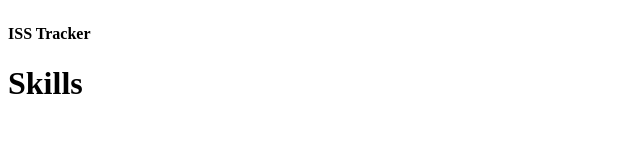
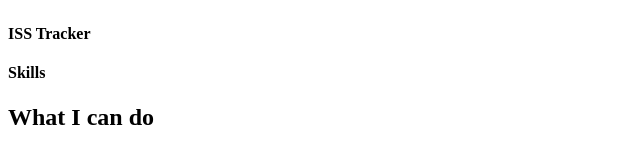
Before and after one commit to EricL0wry/eric-lowry-portfolio, a React app: page / in a window 1280 px wide. Shown: the part 1663-1811 px from the top of the page, without its empty margins (0-640 px from the left). Before the commit the page ends 1786 px from the top, so only its background shows below. Built offline with nearby package versions, Linux system fonts and the light colour scheme; the HTML template or start-up script is replaced by a standard one.

Commit message:
Created containers for skills component and title row

```diff
--- a/src/components/skills.jsx
+++ b/src/components/skills.jsx
@@ -3,6 +3,13 @@ import React from 'react';
 export default function Skills(props) {
 
   return (
-    <h1>Skills</h1>
+    <section className="skils">
+      <div className="skills-content container sp-top sp-bottom">
+        <div className="skills-title row flex-column justify-content-center align-items-center">
+          <h4>Skills</h4>
+          <h1>What I can do</h1>
+        </div>
+      </div>
+    </section>
   );
 }
```
